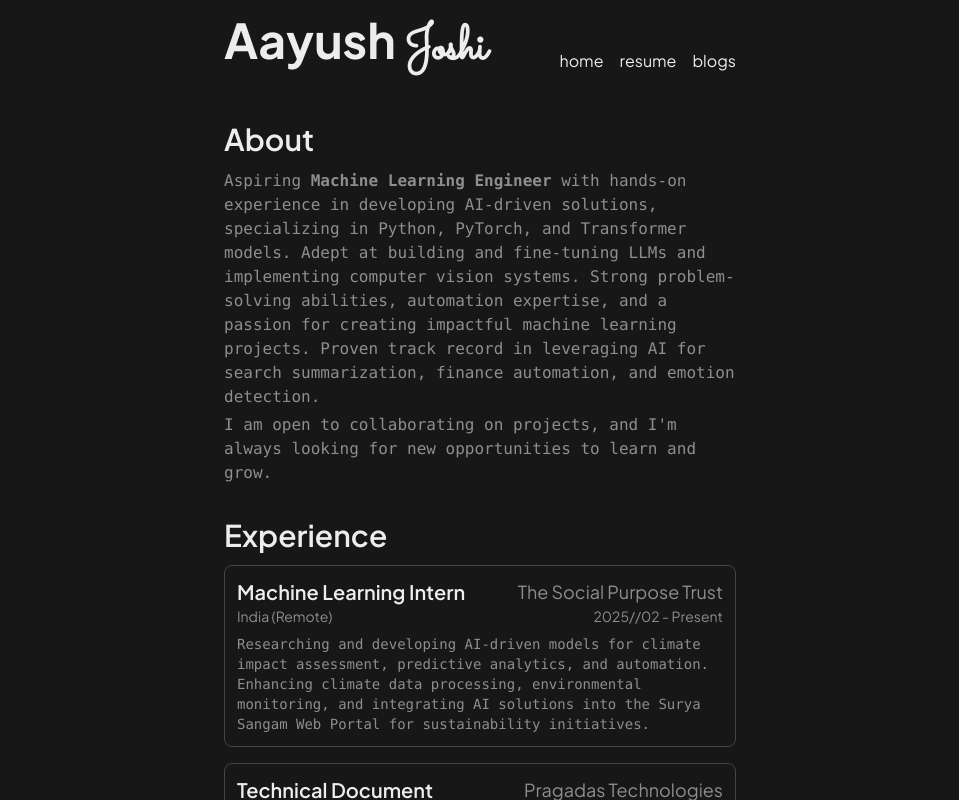
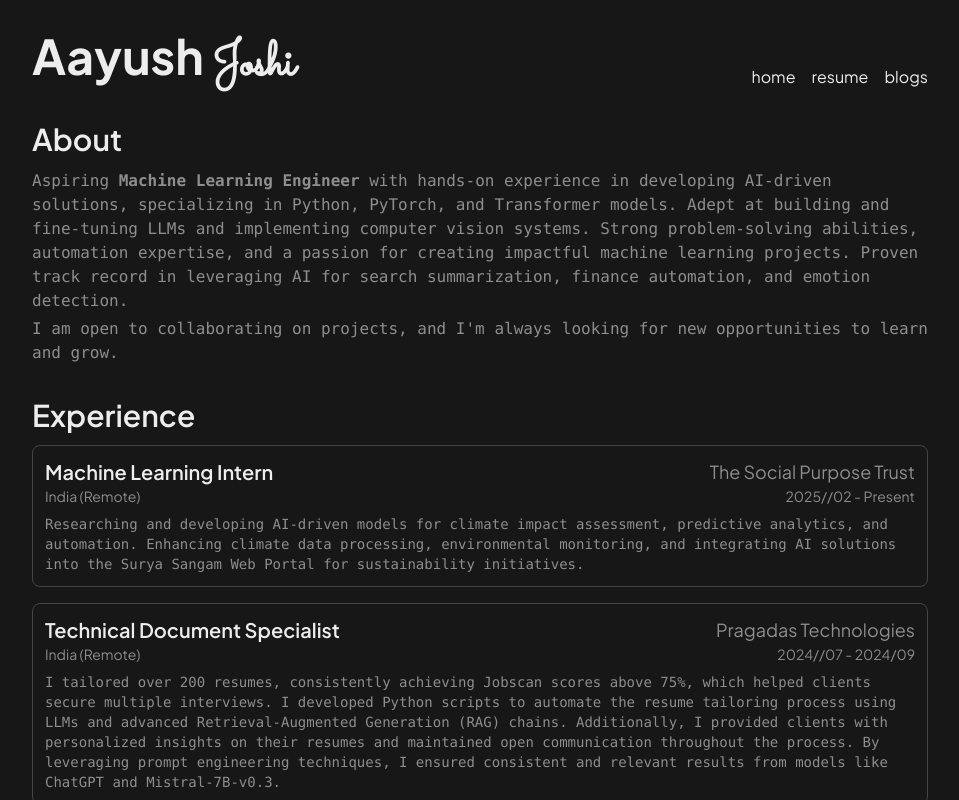
Before and after one commit to aayushjoshi-12/portfolio, a Next.js app: page / in a window 1280 px wide. Shown: the top 800 px of the page, without its empty margins (160-1119 px from the left). Built offline with nearby package versions, Linux system fonts and the light colour scheme.

Commit message:
fixed issues and new resume

```diff
--- a/app/layout.tsx
+++ b/app/layout.tsx
@@ -3,7 +3,6 @@ import { Plus_Jakarta_Sans, Sacramento } from "next/font/google";
 import "./globals.css";
 
 import { cn } from "@/lib/utils";
-import { Navbar } from "@/components/section";
 import { Breadcrumbs } from "@/components/Breadcrumbs";
 
 const fontSans = Plus_Jakarta_Sans({
@@ -146,7 +145,6 @@ export default function RootLayout({
           fontSacramento.variable
         )}
       >
-        <Navbar />
         <Breadcrumbs />
         {children}
       </body>
--- a/app/page.tsx
+++ b/app/page.tsx
@@ -1,12 +1,13 @@
-import { About, Experiences, Footer, Projects } from "@/components/section";
+import { About, Experiences, Footer, Navbar, Projects } from "@/components/section";
 
 export default function Home() {
-  return(
-    <div className="flex flex-col px-4 md:px-96 py-8 gap-8 ">
-      <About/>
-      <Experiences/>
-      <Projects/>
-      <Footer/>
+  return (
+    <div className="flex flex-col px-4 md:px-48 2xl:px-96 py-8 gap-8 ">
+      <Navbar />
+      <About />
+      <Experiences />
+      <Projects />
+      <Footer />
     </div>
-  )
+  );
 }
--- a/components/section/Navbar.tsx
+++ b/components/section/Navbar.tsx
@@ -2,13 +2,13 @@ import Link from "next/link"
 
 const Navbar = () => {
   return (
-    <div className="flex text-lightgray justify-between items-end px-4 md:px-96 py-4 gap-8 ">
+    <div className="flex text-lightgray justify-between items-end gap-8">
       <h1 className="text-4xl md:text-5xl font-extrabold">
         Aayush <span className="font-sacramento">Joshi</span>
       </h1>
       <div className="flex gap-4">
         <Link href="/" className="flex hover:text-halfgray">home</Link>
-        <Link href="https://docs.google.com/document/d/1PZ_CVc_FqQEN27OQNE1eftXs4jPL9dwIUe0IB9jD__8/edit?usp=sharing" target="_blank" className="flex hover:text-halfgray">resume</Link>
+        <Link href="https://drive.google.com/file/d/1L0wpxKFeGDmLwB5XURnVb5W5-Lutsmvw/view?usp=sharing" target="_blank" className="flex hover:text-halfgray">resume</Link>
         <Link href="https://medium.com/@aayushjoshi-12" target="_blank" className="flex hover:text-halfgray">blogs</Link>
       </div>
     </div>
```
Also changed, not shown: 1 other file (tests, documents, lock files or other folders).
